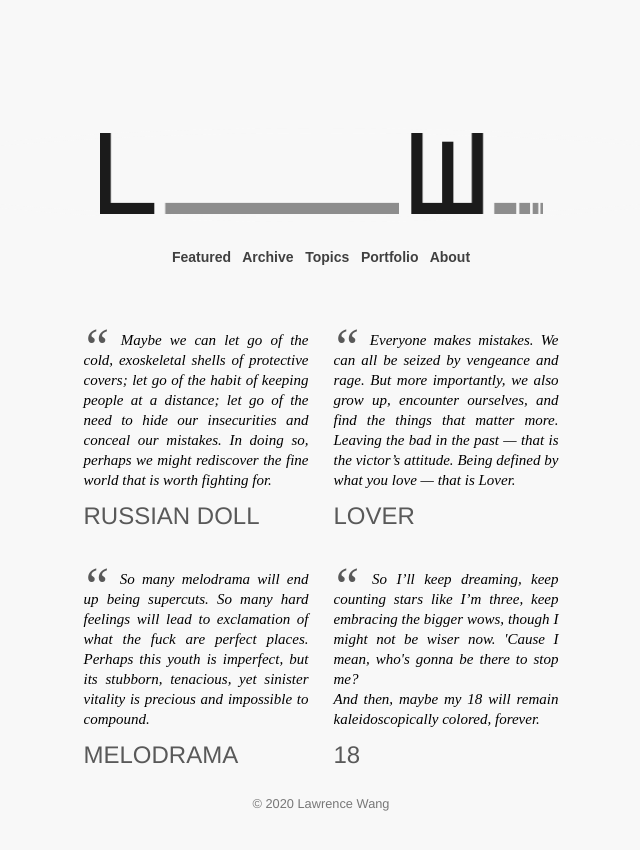
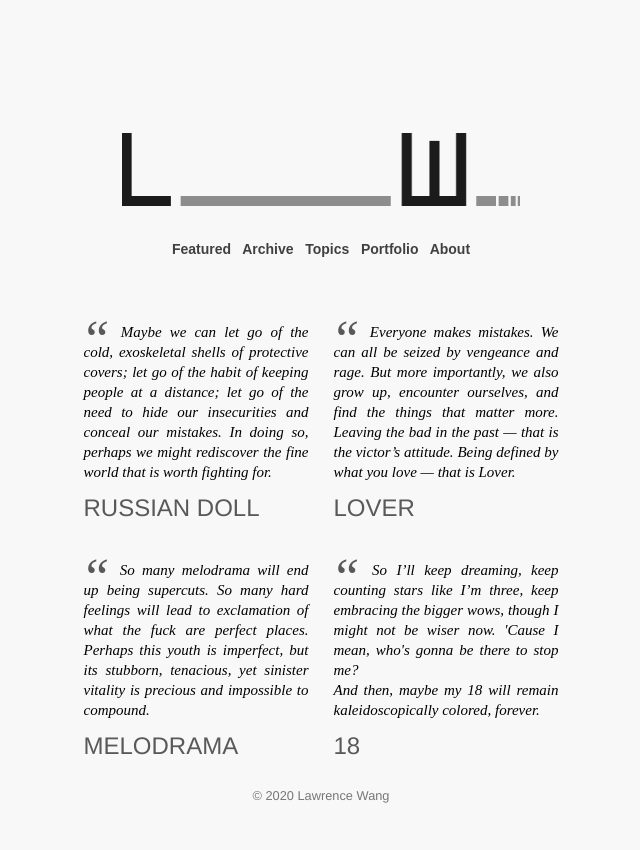
Before and after one commit to law-wang/blog-1.1, a Jekyll site: the page built from index.html, in a window 1280 px wide. Shown: the top 850 px of the page, without its empty margins (319-959 px from the left). Built offline with Jekyll 4.4.1, drawn with Linux system fonts in a browser that asks for light colours; some web fonts are replaced.

Commit message:
Update main.scss

```diff
--- a/_sass/main.scss
+++ b/_sass/main.scss
@@ -13,9 +13,9 @@
 }
 
 body {
-  width: 100%;
+  width: 90%;
   padding-top: 10%;
-  margin: 0;
+  margin: auto;
   font-family: nimbus-sans, "Helvetica Neue", "Helvetica", "Franklin Gothic", "Arial", sans-serif;
     font-style: normal;
 	   font-weight: 500;
@@ -366,6 +366,7 @@
 }
 
 section {
+  width: 100%;
   max-width: 500px;
   margin: 0 auto 50px auto;
   ul {
```
